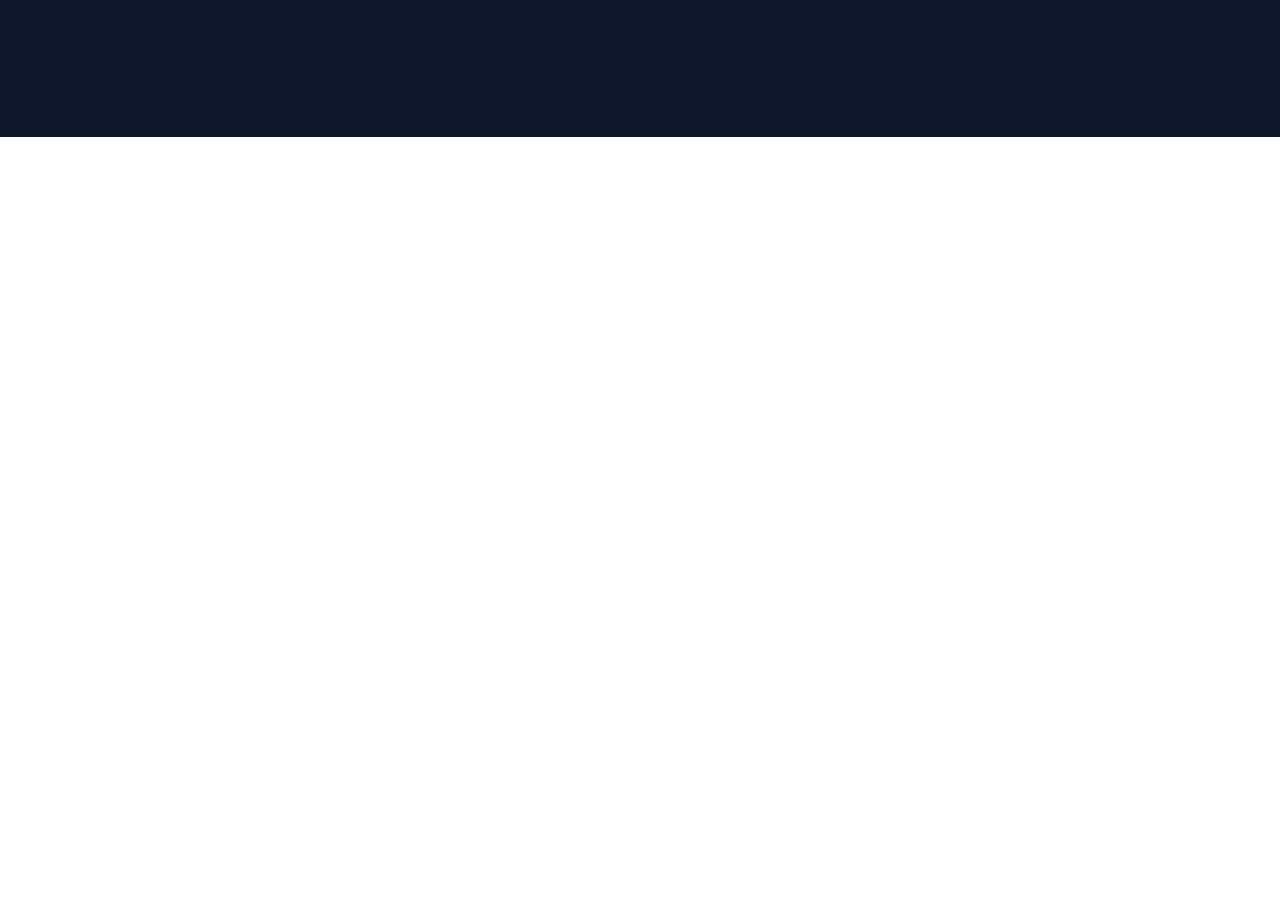
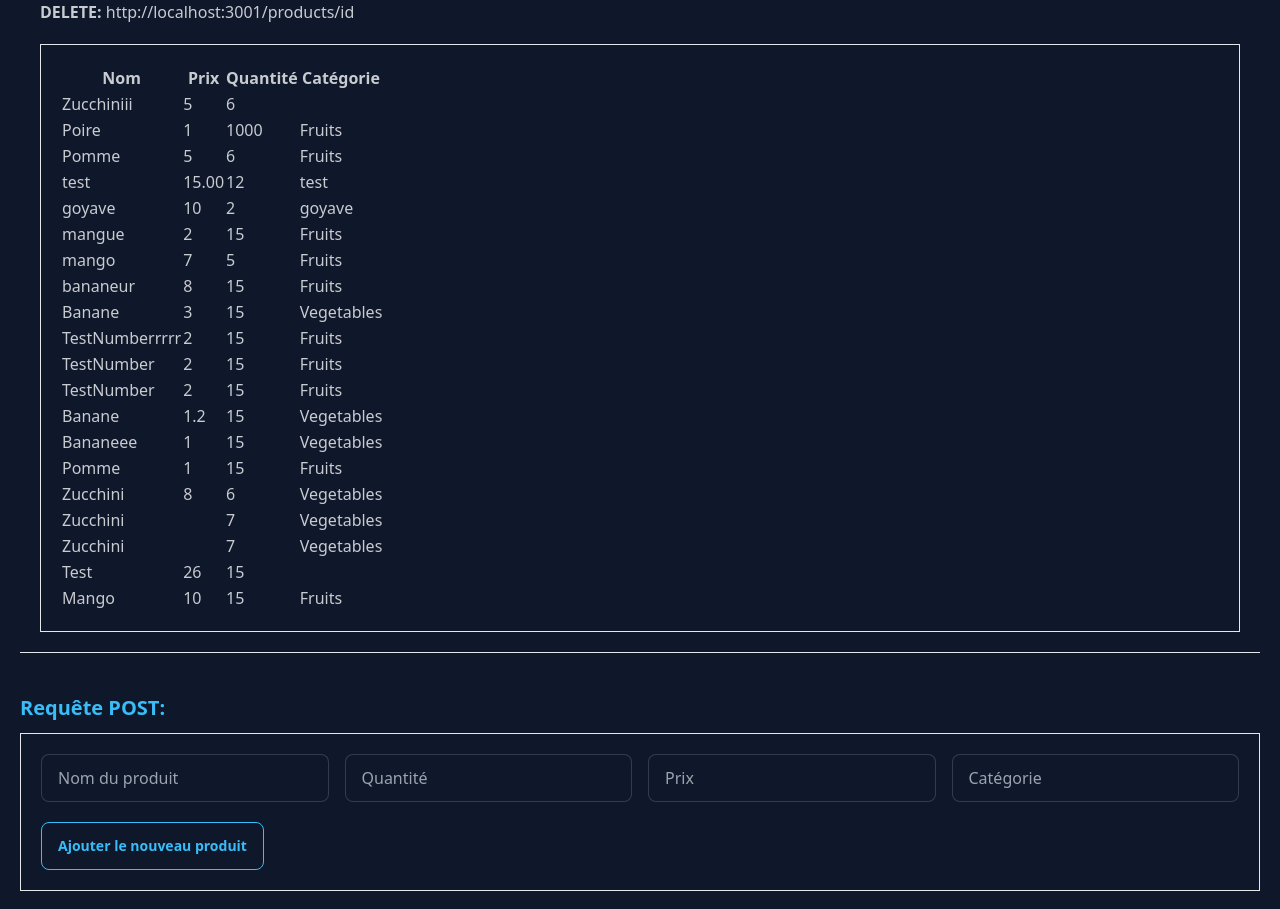
Before and after one commit to Kevin97231/React202405, a React (Vite) app: page /requettes-api in a window 1280 px wide. Shown: the part 663-1572 px from the top of the page. Before the commit the page ends 800 px from the top, so only its background shows below. Built offline with nearby package versions, Linux system fonts and the light colour scheme; data requests are answered from the project's data file.

Commit message:
Ajout exemple API + creation composant 'CustomHook.jsx'

```diff
--- a/db.json
+++ b/db.json
@@ -132,6 +132,13 @@
       "name": "Test",
       "number": 15,
       "price": 26
+    },
+    {
+      "id": "e72e",
+      "category": "Fruits",
+      "name": "Mango",
+      "number": "15",
+      "price": "10"
     }
   ]
 }
--- a/package.json
+++ b/package.json
@@ -11,6 +11,7 @@
     "json-server": "json-server --watch --port 3001 db.json"
   },
   "dependencies": {
+    "axios": "^1.7.2",
     "react": "^18.2.0",
     "react-dom": "^18.2.0",
     "react-router-dom": "^6.23.1"
--- a/src/App.jsx
+++ b/src/App.jsx
@@ -10,6 +10,8 @@ import Formulaire from "./view/Formulaire";
 import { Exercice } from "./view/Exercice";
 import HookUseEffect from "./view/HookUseEffect";
 import LifeCycle from "./view/LifeCycle";
+import { RequestApi } from "./view/RequestApi";
+import { CustomHook } from "./view/CustomHook";
 
 function App() {
   return (
@@ -28,6 +30,8 @@ function App() {
               <Route path='/exercice' element={<Exercice/>} />
               <Route path='/use-effect' element={<HookUseEffect/>} />
               <Route path='/cycle-de-vie' element={<LifeCycle/>} />
+              <Route path='/requettes-api' element={<RequestApi/>} />
+              <Route path='/hook-personnalise' element={<CustomHook/>} />
             </Routes>
           </BrowserRouter>
         </div>
--- a/src/components/Navbar.jsx
+++ b/src/components/Navbar.jsx
@@ -44,6 +44,12 @@ function Navbar() {
             <li>
               <a href="/cycle-de-vie">Cycle de vie</a>
             </li>
+            <li>
+              <a href="/requettes-api">Requêtes API</a>
+            </li>
+            <li>
+              <a href="/hook-personnalise">Hook personnalisé</a>
+            </li>
           </ul>
         </div>
         <a className="btn btn-ghost text-xl">daisyUI</a>
@@ -71,6 +77,12 @@ function Navbar() {
           <li>
             <a href="/cycle-de-vie">Cycle de vie</a>
           </li>
+          <li>
+            <a href="/requettes-api">Requêtes API</a>
+          </li>
+          <li>
+            <a href="/hook-personnalise">Hook personnalisé</a>
+          </li>
         </ul>
       </div>
       <div className="navbar-end">
--- /dev/null
+++ b/src/components/RequestEx.jsx
@@ -0,0 +1,110 @@
+import axios from "axios";
+import { useEffect, useState } from "react";
+
+export const RequestEx = () => {
+
+    const url = 'http://localhost:3001/products'
+
+    const [products, setProducts] = useState([])
+
+    useEffect(() => {
+        const fetchData = () => {
+            axios.get(url)
+            .then( response => {
+                console.log(response)
+                setProducts(response.data)
+            } )
+            .catch( error => console.log(error.message) )
+            .finally( () => console.log('Requête terminée !'))
+        }
+        fetchData()
+    },[])
+
+    const addProduct = (e) => {
+
+        e.preventDefault();
+
+        const formData = new FormData(e.target)
+
+        const newProduct = {
+            category: formData.get('category'),
+            name: formData.get('name'),
+            number: formData.get('number'),
+            price: formData.get('price')
+        }
+
+        console.log('formdata: ', formData)
+        console.log('nouveau produit: ', newProduct)
+
+        axios.post(url, newProduct)
+            // Avec Json server, sur une requête POST, la réponse, si tout s'est bien passé, sera le nouveau produit
+            .then( response => {
+                console.log('response de Json server après le post: ', response)
+                setProducts(prevValue => [...prevValue, response.data])
+            })
+            .catch(err => console.error(err.message))
+    }
+
+
+    return (
+    <>
+      {/* <h2>Exemple</h2> */}
+      <div className="border m-5 p-5">
+        <table>
+            <thead>
+                <tr>
+                    <th>Nom</th>
+                    <th>Prix</th>
+                    <th>Quantité</th>
+                    <th>Catégorie</th>
+                </tr>
+            </thead>
+            <tbody>
+            {
+                products.map( product =>
+                    <tr key={product.id}>
+                        <td>{product.name}</td>
+                        <td>{product.price}</td>
+                        <td>{product.number}</td>
+                        <td>{product.category}</td>
+                    </tr>
+                )
+            }
+            </tbody>
+        </table>
+      </div>
+      <div className="py-10 border-t">
+            <h2>Requête POST: </h2>
+            <form onSubmit={addProduct} className="p-5 border">
+                <div className="grid grid-cols-4 gap-4 mb-5">
+                    <input
+                        type="text"
+                        placeholder="Nom du produit"
+                        name='name'
+                        className="flex input input-bordered"
+                    />
+                    <input
+                        type="number"
+                        placeholder="Quantité"
+                        name='number'
+                        className="flex input input-bordered"
+                    />
+                    <input
+                        type="number"
+                        placeholder="Prix"
+                        name='price'
+                        className="flex input input-bordered"
+                    />
+                    <input
+                        type="text"
+                        placeholder="Catégorie"
+                        name='category'
+                        className="flex input input-bordered"
+                    />
+                </div>
+                <button type="submit" className="btn btn-outline btn-primary">Ajouter le nouveau produit</button>
+            </form>
+      </div>
+    </>
+  );
+}
--- /dev/null
+++ b/src/view/CustomHook.jsx
@@ -0,0 +1,7 @@
+export const CustomHook = () => {
+  return (
+    <>
+      <h1>Les hooks personnalisés</h1>
+    </>
+  );
+}
--- a/src/view/RequestApi.jsx
+++ b/src/view/RequestApi.jsx
@@ -1,3 +1,5 @@
+import { RequestEx } from "../components/RequestEx";
+
 /* eslint-disable react/no-unescaped-entities */
 export const RequestApi = () => {
   return (
@@ -49,7 +51,9 @@ export const RequestApi = () => {
             </li>
         </ul>
 
-
+        <div>
+            <RequestEx/>
+        </div>
     </>
   );
 };
```
Also changed, not shown: 1 other file (tests, documents, lock files or other folders). Lines whose indentation alone changed are shown as unchanged.
